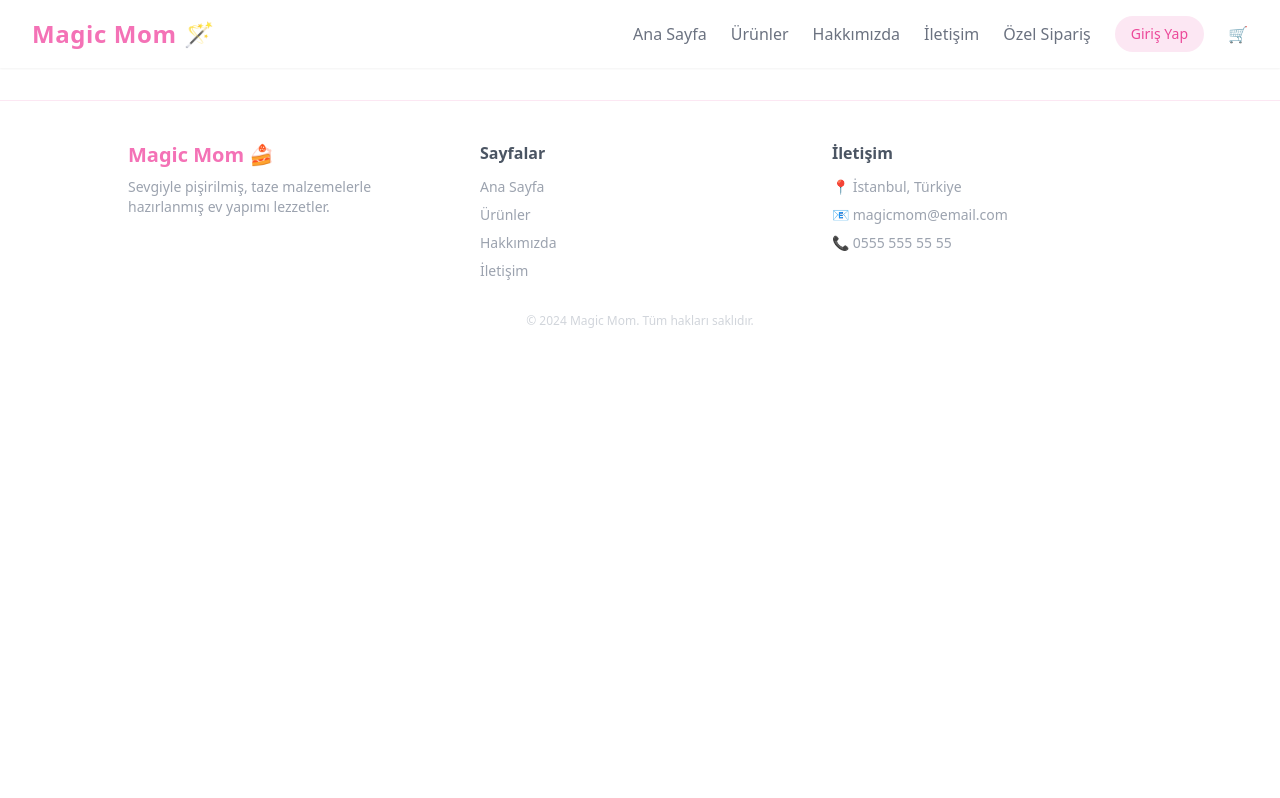
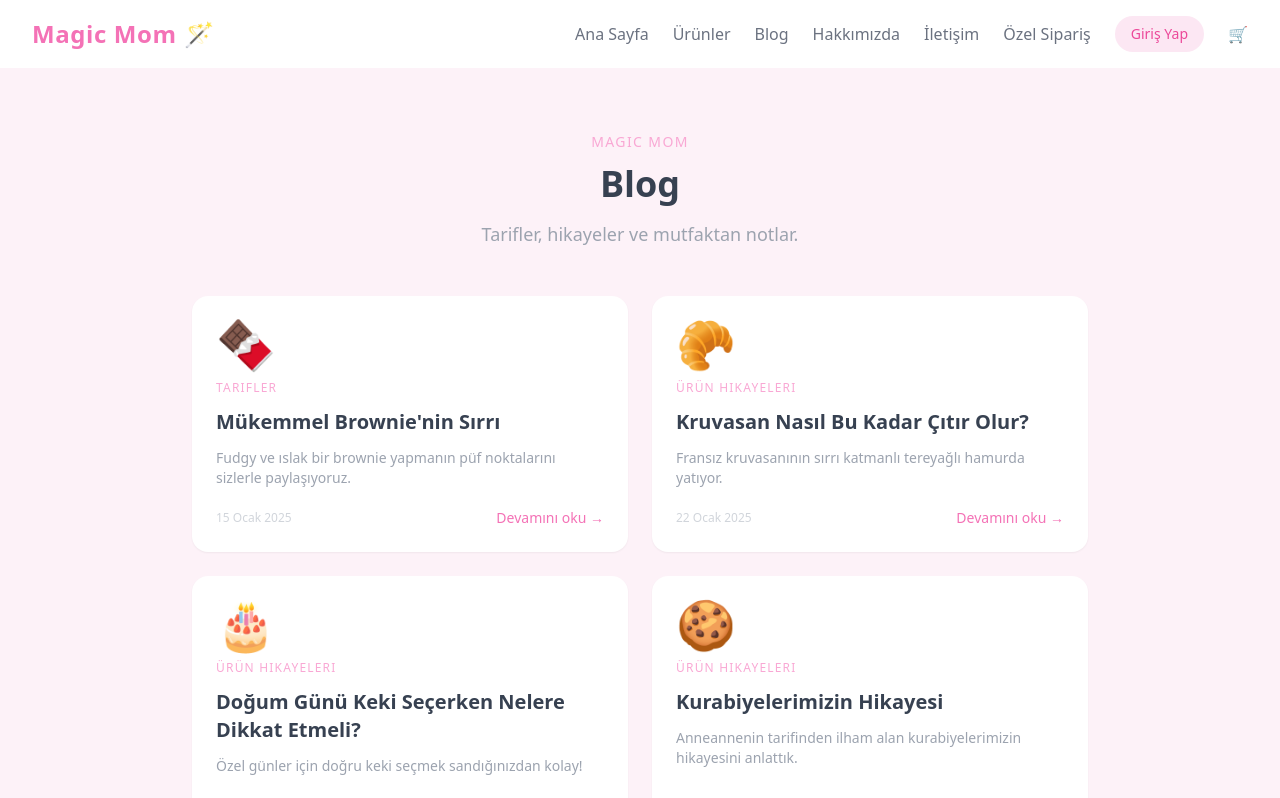
Before and after one commit to bilgehari/magic-mom, a React (Create React App) app: page /blog in a window 1280 px wide. Shown: the top 798 px of the page. Built offline with nearby package versions, Linux system fonts and the light colour scheme.

Commit message:
blog sayfası eklendi

```diff
--- a/src/App.js
+++ b/src/App.js
@@ -11,6 +11,8 @@ import CartPage from './pages/CartPage';
 import SpecialOrderPage from './pages/SpecialOrderPage';
 import LoginPage from './pages/LoginPage';
 import RegisterPage from './pages/RegisterPage';
+import BlogPage from './pages/BlogPage';
+import BlogDetailPage from './pages/BlogDetailPage';
 
 function App() {
   return (
@@ -26,6 +28,8 @@ function App() {
           <Route path="/ozel-siparis" element={<SpecialOrderPage />} />
           <Route path="/giris" element={<LoginPage />} />
           <Route path="/kayit" element={<RegisterPage />} />
+          <Route path="/blog" element={<BlogPage />} />
+          <Route path="/blog/:id" element={<BlogDetailPage />} />
         </Routes>
         <Footer />
       </BrowserRouter>
--- a/src/components/Navbar.jsx
+++ b/src/components/Navbar.jsx
@@ -21,6 +21,7 @@ function Navbar() {
         <div className="hidden sm:flex gap-6 items-center">
           <Link to="/" className="text-gray-500 hover:text-pink-400 transition">Ana Sayfa</Link>
           <Link to="/urunler" className="text-gray-500 hover:text-pink-400 transition">Ürünler</Link>
+          <Link to="/blog" className="text-gray-500 hover:text-pink-400 transition">Blog</Link>
           <Link to="/hakkimizda" className="text-gray-500 hover:text-pink-400 transition">Hakkımızda</Link>
           <Link to="/iletisim" className="text-gray-500 hover:text-pink-400 transition">İletişim</Link>
           <Link to="/ozel-siparis" className="text-gray-500 hover:text-pink-400 transition">Özel Sipariş</Link>
@@ -62,6 +63,7 @@ function Navbar() {
         <div className="sm:hidden flex flex-col gap-4 mt-4 pb-2">
           <Link to="/" onClick={() => setMenuOpen(false)} className="text-gray-500 hover:text-pink-400 transition">Ana Sayfa</Link>
           <Link to="/urunler" onClick={() => setMenuOpen(false)} className="text-gray-500 hover:text-pink-400 transition">Ürünler</Link>
+          <Link to="/blog" onClick={() => setMenuOpen(false)} className="text-gray-500 hover:text-pink-400 transition">Blog</Link>
           <Link to="/hakkimizda" onClick={() => setMenuOpen(false)} className="text-gray-500 hover:text-pink-400 transition">Hakkımızda</Link>
           <Link to="/iletisim" onClick={() => setMenuOpen(false)} className="text-gray-500 hover:text-pink-400 transition">İletişim</Link>
           <Link to="/ozel-siparis" onClick={() => setMenuOpen(false)} className="text-gray-500 hover:text-pink-400 transition">Özel Sipariş</Link>
--- /dev/null
+++ b/src/data/blogs.js
@@ -0,0 +1,40 @@
+const blogs = [
+    {
+      id: 1,
+      title: "Mükemmel Brownie'nin Sırrı",
+      category: "Tarifler",
+      date: "15 Ocak 2025",
+      emoji: "🍫",
+      ozet: "Fudgy ve ıslak bir brownie yapmanın püf noktalarını sizlerle paylaşıyoruz.",
+      icerik: `Mükemmel bir brownie yapmanın sırrı malzemelerin kalitesinde ve pişirme süresinde gizli. Brownie'nizi fazla pişirmemeye dikkat edin — ortası hafif ıslak görünse bile fırından çıkarın. Soğuyunca mükemmel kıvama gelecek. Kaliteli bitter çikolata kullanmak da lezzeti büyük ölçüde etkiler.`
+    },
+    {
+      id: 2,
+      title: "Kruvasan Nasıl Bu Kadar Çıtır Olur?",
+      category: "Ürün Hikayeleri",
+      date: "22 Ocak 2025",
+      emoji: "🥐",
+      ozet: "Fransız kruvasanının sırrı katmanlı tereyağlı hamurda yatıyor.",
+      icerik: `Kruvasanın o eşsiz çıtırlığı, hamurun defalarca katlanıp açılmasıyla elde edilir. Bu işleme 'lamination' denir. Her katın arasına tereyağı eklenir ve hamur soğuk tutulur. Magic Mom'da her kruvasanı bu geleneksel yöntemle, taze tereyağı kullanarak hazırlıyoruz.`
+    },
+    {
+      id: 3,
+      title: "Doğum Günü Keki Seçerken Nelere Dikkat Etmeli?",
+      category: "Ürün Hikayeleri",
+      date: "1 Şubat 2025",
+      emoji: "🎂",
+      ozet: "Özel günler için doğru keki seçmek sandığınızdan kolay!",
+      icerik: `Doğum günü keki seçerken önce kişi sayısını belirleyin. Sonra kişinin sevdiği tatları düşünün — çikolata mı, vanilyalı mı, meyveli mi? Magic Mom olarak özel günleriniz için tamamen kişiye özel kekler hazırlıyoruz. Rengi, yazısı ve süslemesiyle hayalinizdeki keki birlikte tasarlayabiliriz.`
+    },
+    {
+      id: 4,
+      title: "Kurabiyelerimizin Hikayesi",
+      category: "Ürün Hikayeleri",
+      date: "10 Şubat 2025",
+      emoji: "🍪",
+      ozet: "Anneannenin tarifinden ilham alan kurabiyelerimizin hikayesini anlattık.",
+      icerik: `Magic Mom'un kurabiye tarifi, kurucumuzun annesinden miras kalan bir tariftir. Yıllar içinde mükemmelleştirilen bu tarif, bol tereyağı ve taze malzemelerle hazırlanır. Her kurabiye elle şekillendirilir ve sevgiyle fırına verilir.`
+    }
+  ];
+
+  export default blogs;
--- /dev/null
+++ b/src/pages/BlogDetailPage.jsx
@@ -0,0 +1,39 @@
+import { useParams, Link } from 'react-router-dom';
+import blogs from '../data/blogs';
+
+function BlogDetailPage() {
+  const { id } = useParams();
+  const blog = blogs.find((b) => b.id === parseInt(id));
+
+  if (!blog) {
+    return (
+      <div className="min-h-screen bg-pink-50 flex flex-col items-center justify-center text-center">
+        <div className="text-6xl mb-4">😕</div>
+        <h2 className="text-2xl font-bold text-gray-600 mb-4">Yazı bulunamadı.</h2>
+        <Link to="/blog" className="text-pink-400 hover:text-pink-500">← Bloga dön</Link>
+      </div>
+    );
+  }
+
+  return (
+    <div className="min-h-screen bg-pink-50 py-16 px-4">
+      <div className="max-w-2xl mx-auto bg-white rounded-2xl shadow-sm p-8">
+
+        <div className="text-6xl mb-4 text-center">{blog.emoji}</div>
+        <span className="text-pink-300 text-xs uppercase tracking-widest">{blog.category}</span>
+        <h1 className="text-3xl font-bold text-gray-700 mt-2 mb-2">{blog.title}</h1>
+        <p className="text-gray-300 text-sm mb-6">{blog.date}</p>
+        <p className="text-gray-500 leading-relaxed">{blog.icerik}</p>
+
+        <div className="mt-8">
+          <Link to="/blog" className="text-pink-400 hover:text-pink-500 font-medium">
+            ← Bloga dön
+          </Link>
+        </div>
+
+      </div>
+    </div>
+  );
+}
+
+export default BlogDetailPage;
--- /dev/null
+++ b/src/pages/BlogPage.jsx
@@ -0,0 +1,37 @@
+import { Link } from 'react-router-dom';
+import blogs from '../data/blogs';
+
+function BlogPage() {
+  return (
+    <div className="min-h-screen bg-pink-50 py-16 px-4">
+
+      <div className="text-center mb-12">
+        <p className="text-pink-300 text-sm tracking-widest uppercase mb-3">Magic Mom</p>
+        <h1 className="text-4xl font-bold text-gray-700 mb-4">Blog</h1>
+        <p className="text-gray-400 text-lg">Tarifler, hikayeler ve mutfaktan notlar.</p>
+      </div>
+
+      <div className="max-w-4xl mx-auto grid grid-cols-1 sm:grid-cols-2 gap-6">
+        {blogs.map((blog) => (
+          <Link
+            to={`/blog/${blog.id}`}
+            key={blog.id}
+            className="bg-white rounded-2xl shadow-sm p-6 hover:shadow-md transition flex flex-col gap-3"
+          >
+            <div className="text-5xl">{blog.emoji}</div>
+            <span className="text-pink-300 text-xs uppercase tracking-widest">{blog.category}</span>
+            <h2 className="text-xl font-bold text-gray-700">{blog.title}</h2>
+            <p className="text-gray-400 text-sm flex-1">{blog.ozet}</p>
+            <div className="flex justify-between items-center mt-2">
+              <span className="text-gray-300 text-xs">{blog.date}</span>
+              <span className="text-pink-400 text-sm font-medium">Devamını oku →</span>
+            </div>
+          </Link>
+        ))}
+      </div>
+
+    </div>
+  );
+}
+
+export default BlogPage;
```
